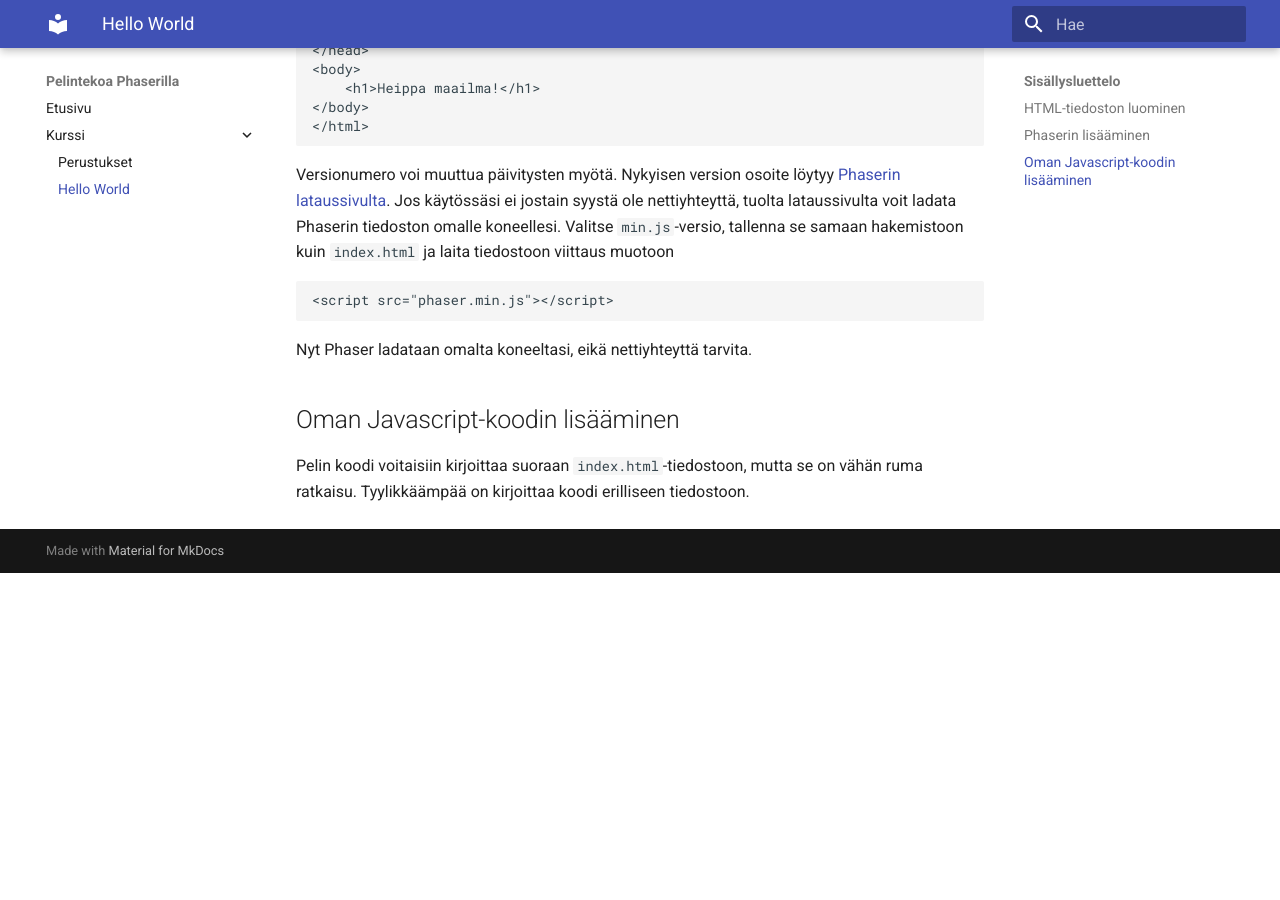
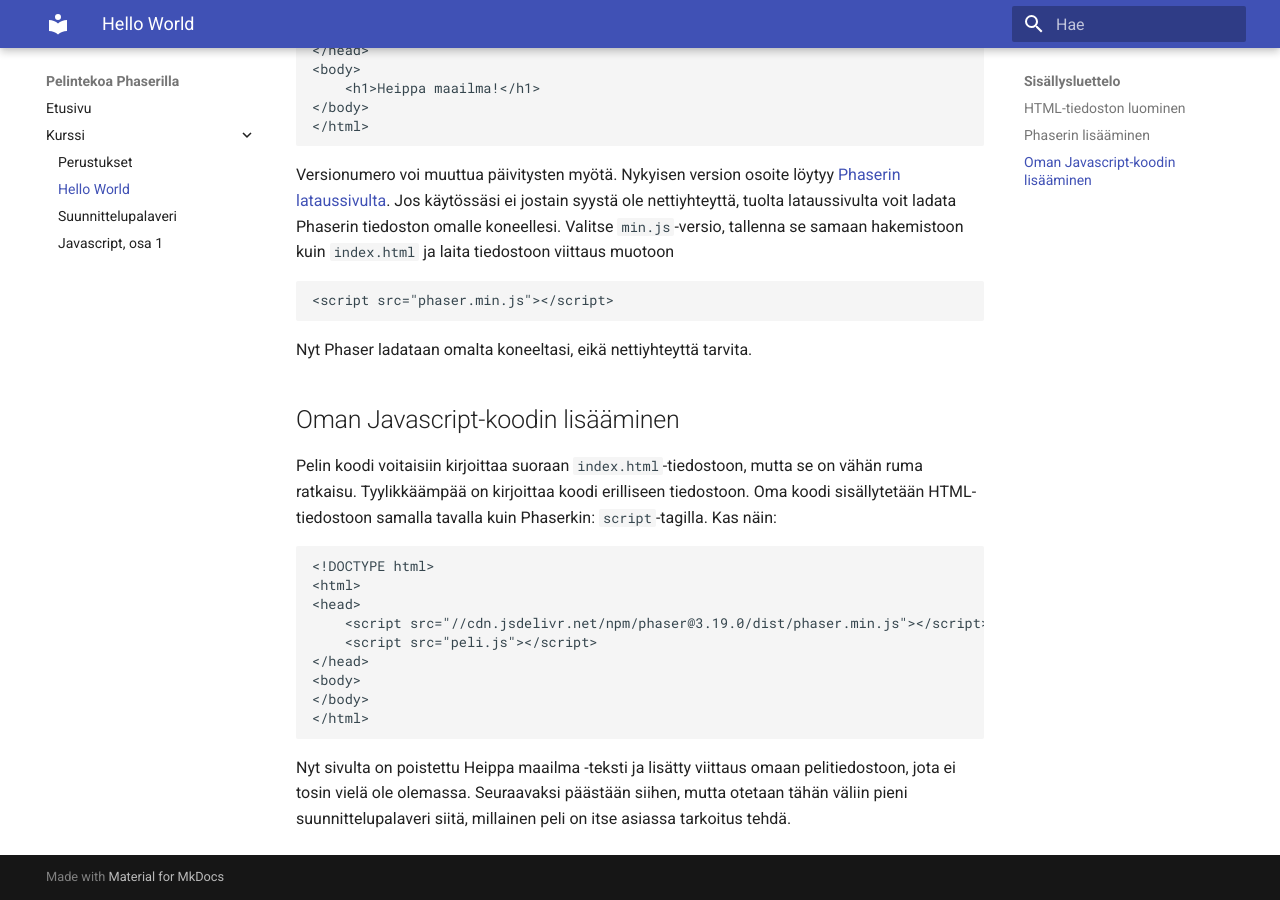
Before and after one commit to msaari/phaser-kurssi, an MkDocs documentation site: the page built from docs/kurssi/helloworld.md, in a window 1280 px wide and 900 px high, scrolled down 1323 px. Built offline with MkDocs 1.6.1 and Material for MkDocs 9.7.7, drawn with Linux system fonts in a browser that asks for light colours; before the commit the page ends 1896 px from its top, so only the background shows below that.

Commit message:
Javascript-ohjeistusta.

````diff
--- a/docs/kurssi/helloworld.md
+++ b/docs/kurssi/helloworld.md
@@ -59,4 +59,18 @@
 
 ## Oman Javascript-koodin lisääminen
 
-Pelin koodi voitaisiin kirjoittaa suoraan `index.html`-tiedostoon,  mutta se on vähän ruma ratkaisu. Tyylikkäämpää on kirjoittaa koodi erilliseen tiedostoon.
+Pelin koodi voitaisiin kirjoittaa suoraan `index.html`-tiedostoon,  mutta se on vähän ruma ratkaisu. Tyylikkäämpää on kirjoittaa koodi erilliseen tiedostoon. Oma koodi sisällytetään HTML-tiedostoon samalla tavalla kuin Phaserkin: `script`-tagilla. Kas näin:
+
+```
+<!DOCTYPE html>
+<html>
+<head>
+	<script src="//cdn.jsdelivr.net/npm/phaser@3.19.0/dist/phaser.min.js"></script>
+	<script src="peli.js"></script>
+</head>
+<body>
+</body>
+</html>
+```
+
+Nyt sivulta on poistettu Heippa maailma -teksti ja lisätty viittaus omaan pelitiedostoon, jota ei tosin vielä ole olemassa. Seuraavaksi päästään siihen, mutta otetaan tähän väliin pieni suunnittelupalaveri siitä, millainen peli on itse asiassa tarkoitus tehdä.
--- a/mkdocs.yml
+++ b/mkdocs.yml
@@ -4,6 +4,8 @@
 - Kurssi:
   - Perustukset: kurssi/perustukset.md
   - "Hello World": kurssi/helloworld.md
+  - "Suunnittelupalaveri": kurssi/suunnittelupalaveri.md
+  - "Javascript, osa 1": kurssi/javascript.md
 theme:
   name: 'material'
   language: 'fi'
````
Also changed, not shown: docs/kurssi/javascript.md (added, +101 -0 lines), docs/kurssi/suunnittelupalaveri.md (added, +21 -0 lines), docs/kurssi/kuvat/palvelin.jpg (added), docs/kurssi/kuvat/tahtitaivas.jpg (added), peliprojekti/assets/tausta.jpg (added), 2 other files.
